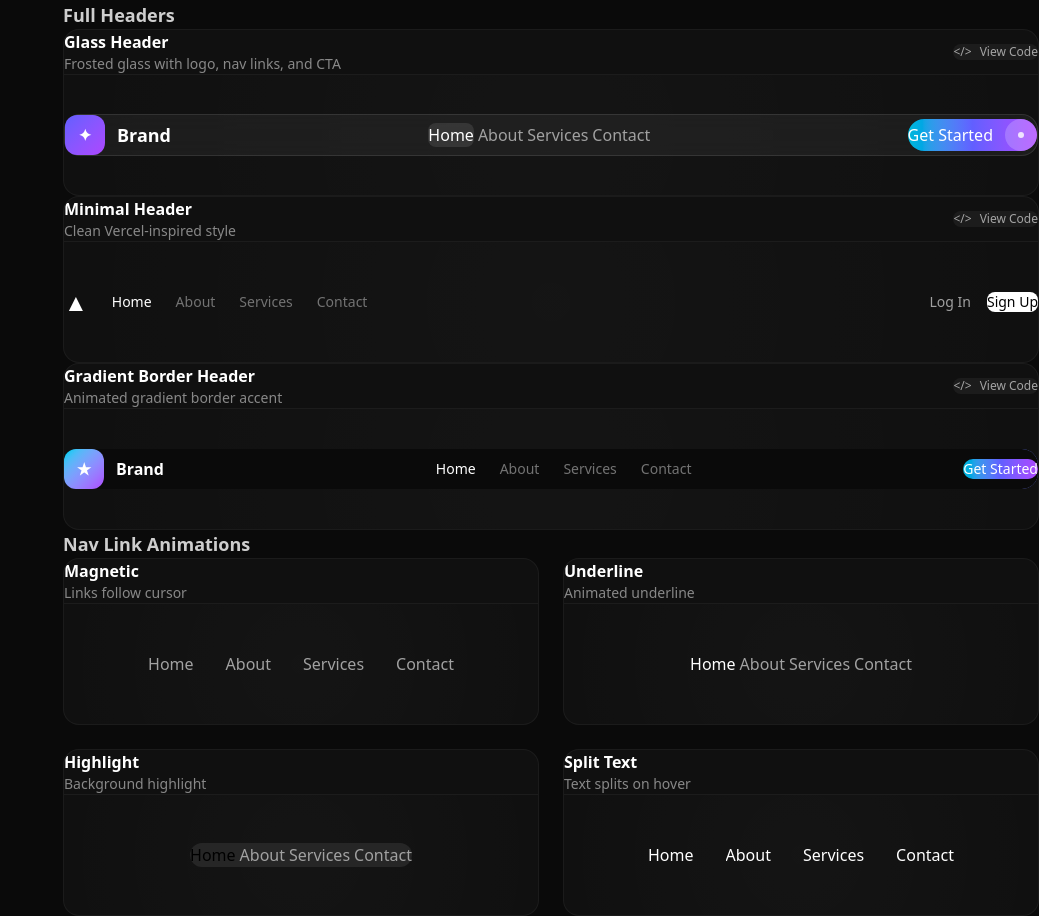
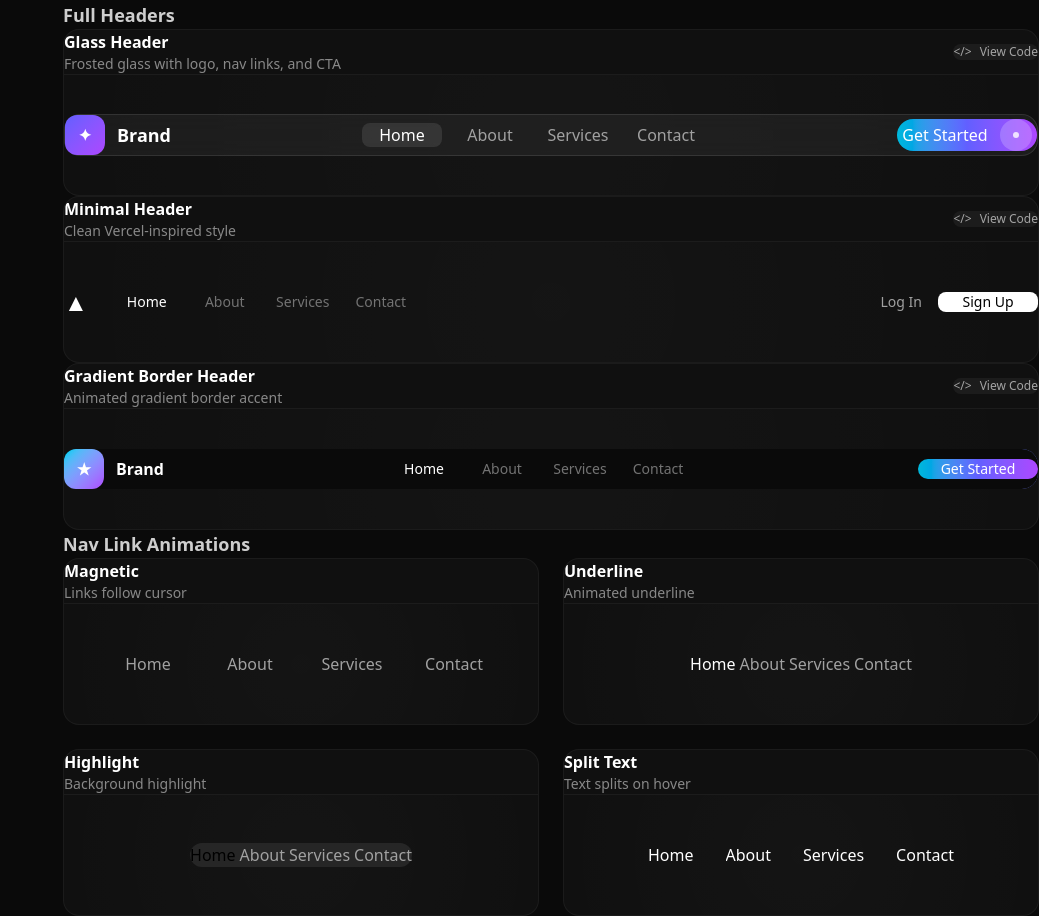
Before and after one commit to toddclawd-del/interaction-lab, a React (Vite) app: page /#/ui-components in a window 1280 px wide. Shown: the part 1426-2342 px from the top of the page, without its empty margins (241-1280 px from the left). Built offline with nearby package versions, Linux system fonts and the light colour scheme.

Commit message:
fix: Add padding, min-width, and centering to header nav and CTAs

```diff
--- a/src/interactions/ui-components/headers/index.tsx
+++ b/src/interactions/ui-components/headers/index.tsx
@@ -65,7 +65,7 @@ function MagneticNavItem({ item, onClick }: { item: NavItem; onClick: () => void
       onMouseMove={handleMouseMove}
       onMouseLeave={() => { x.set(0); y.set(0) }}
       onClick={onClick}
-      className="text-neutral-400 hover:text-white transition-colors px-2 py-1 min-h-[44px] focus:outline-none focus:ring-2 focus:ring-indigo-500/50 rounded"
+      className="inline-flex items-center justify-center text-neutral-400 hover:text-white transition-colors px-5 py-2.5 min-h-[44px] min-w-[70px] whitespace-nowrap focus:outline-none focus:ring-2 focus:ring-indigo-500/50 rounded-md"
     >
       {item.label}
     </motion.button>
@@ -493,14 +493,14 @@ export function GlassHeader({
       </div>
 
       {/* Nav Links */}
-      <nav className="hidden md:flex items-center gap-1">
+      <nav className="hidden md:flex items-center gap-2">
         {items.map((item, index) => (
           <motion.button
             key={item.label}
             onClick={() => { setActiveIndex(index); onSelect?.(item, index) }}
             whileHover={prefersReducedMotion ? {} : { scale: 1.05 }}
             className={`
-              px-4 py-2 rounded-lg transition-colors
+              inline-flex items-center justify-center px-6 py-3 rounded-lg transition-colors min-w-[80px] whitespace-nowrap
               ${activeIndex === index
                 ? 'text-white bg-white/10'
                 : 'text-neutral-400 hover:text-white hover:bg-white/5'}
@@ -517,8 +517,8 @@ export function GlassHeader({
         whileHover={prefersReducedMotion ? {} : { scale: 1.02 }}
         whileTap={prefersReducedMotion ? {} : { scale: 0.98 }}
         className="
-          flex items-center gap-3 pl-5 pr-2 py-2
-          rounded-full font-medium text-white
+          inline-flex items-center justify-center gap-3 pl-8 pr-4 py-3
+          rounded-full font-medium text-white min-w-[140px] whitespace-nowrap
           bg-gradient-to-r from-cyan-500 via-indigo-500 to-purple-500
         "
       >
@@ -554,13 +554,13 @@ export function MinimalHeader({
         </div>
 
         {/* Nav Links */}
-        <nav className="hidden md:flex items-center gap-6">
+        <nav className="hidden md:flex items-center gap-2">
           {items.map((item, index) => (
             <motion.button
               key={item.label}
               onClick={() => { setActiveIndex(index); onSelect?.(item, index) }}
               className={`
-                text-sm transition-colors
+                inline-flex items-center justify-center px-5 py-2.5 text-sm transition-colors min-w-[70px] whitespace-nowrap rounded-md
                 ${activeIndex === index ? 'text-white' : 'text-neutral-500 hover:text-white'}
               `}
             >
@@ -572,7 +572,7 @@ export function MinimalHeader({
 
       {/* CTA */}
       <div className="flex items-center gap-4">
-        <button className="text-sm text-neutral-400 hover:text-white transition-colors hidden sm:block">
+        <button className="inline-flex items-center justify-center px-5 py-2.5 text-sm text-neutral-400 hover:text-white transition-colors hidden sm:block whitespace-nowrap">
           Log In
         </button>
         <motion.button
@@ -580,7 +580,7 @@ export function MinimalHeader({
           whileHover={prefersReducedMotion ? {} : { scale: 1.02 }}
           whileTap={prefersReducedMotion ? {} : { scale: 0.98 }}
           className="
-            px-4 py-2 rounded-lg font-medium text-sm
+            inline-flex items-center justify-center px-6 py-2.5 rounded-lg font-medium text-sm min-w-[100px] whitespace-nowrap
             bg-white text-black hover:bg-neutral-200 transition-colors
           "
         >
@@ -724,13 +724,13 @@ export function GradientBorderHeader({
         </div>
 
         {/* Nav Links */}
-        <nav className="hidden md:flex items-center gap-6">
+        <nav className="hidden md:flex items-center gap-2">
           {items.map((item, index) => (
             <button
               key={item.label}
               onClick={() => { setActiveIndex(index); onSelect?.(item, index) }}
               className={`
-                text-sm transition-colors
+                inline-flex items-center justify-center px-5 py-2.5 text-sm transition-colors min-w-[70px] whitespace-nowrap rounded-md
                 ${activeIndex === index ? 'text-white' : 'text-neutral-500 hover:text-white'}
               `}
             >
@@ -745,7 +745,7 @@ export function GradientBorderHeader({
           whileHover={prefersReducedMotion ? {} : { scale: 1.02 }}
           whileTap={prefersReducedMotion ? {} : { scale: 0.98 }}
           className="
-            px-5 py-2.5 rounded-xl font-medium text-white text-sm
+            inline-flex items-center justify-center px-8 py-2.5 rounded-xl font-medium text-white text-sm min-w-[120px] whitespace-nowrap
             bg-gradient-to-r from-cyan-500 via-indigo-500 to-purple-500
           "
         >
```
